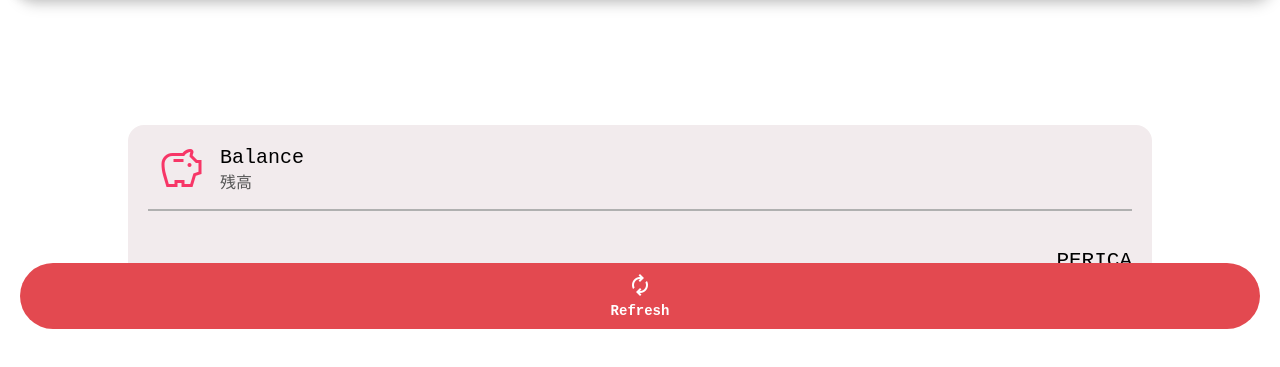
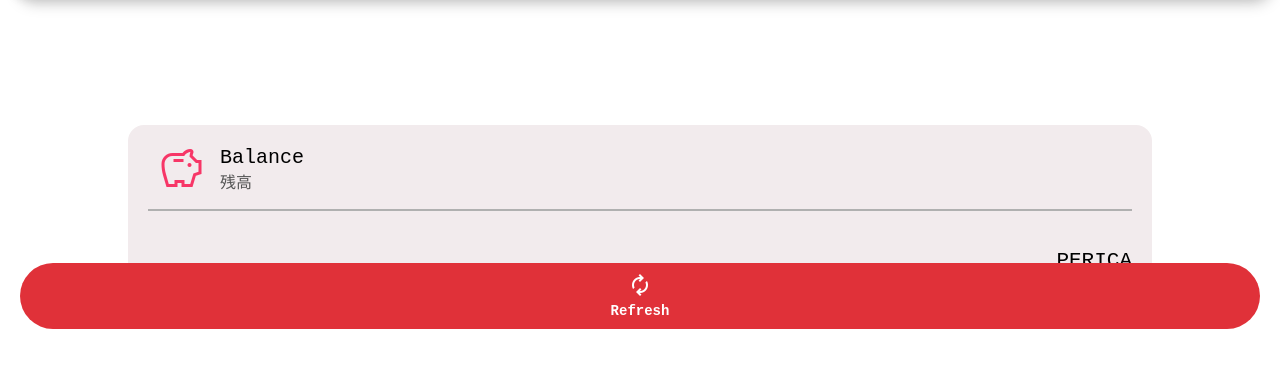
Before and after one commit to 3I-shikosai/wallet, a website: page html/user.html in a window 1280 px wide. Shown: the part 459-826 px from the top of the page. Drawn offline with nearby package versions, Linux system fonts and the light colour scheme.

Commit message:
changed user menubar color

```diff
--- a/css/user.css
+++ b/css/user.css
@@ -121,8 +121,7 @@ body {
 #menubar {
     text-align: center;
     /*    background-color: #ff7a7a; */
-    /* background-color: #e03139; */
-    background-color: #e34950;
+    background-color: #e03139;
     border-radius: 10rem;
     color: white;
     padding: 0.5rem;
```
